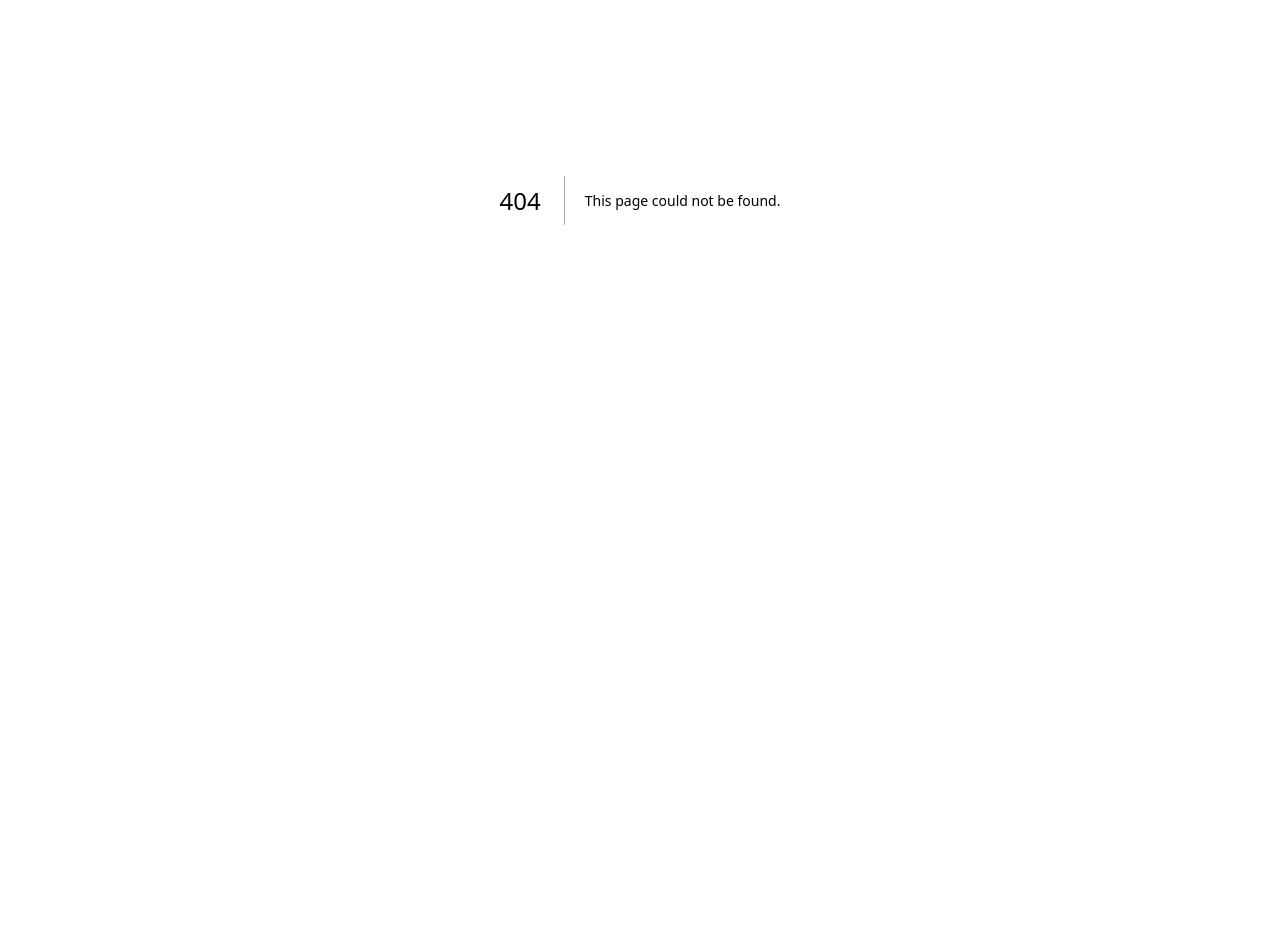
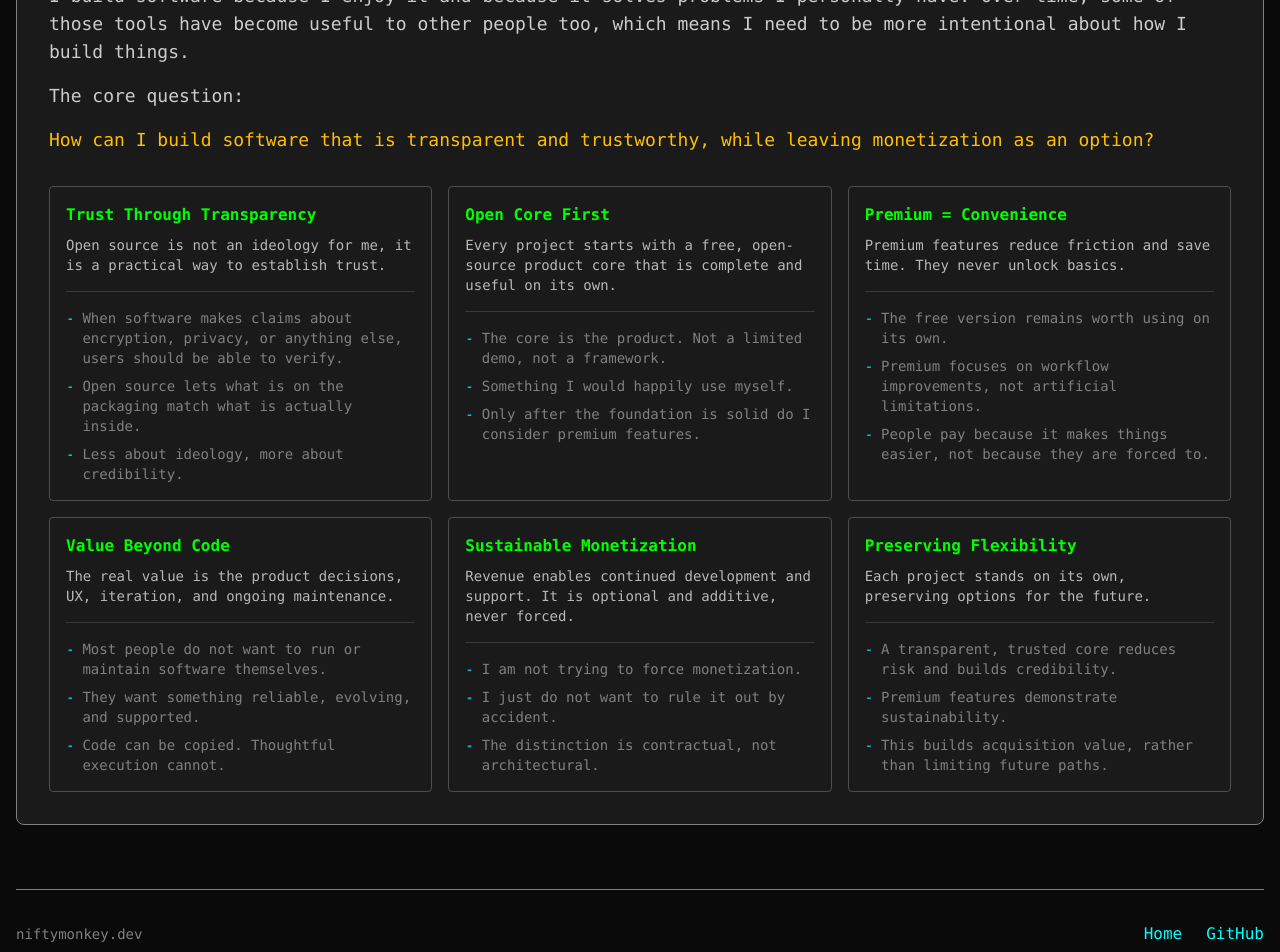
Before and after one commit to niftymonkey/niftymonkey.dev, a Next.js app: page /philosophy in a window 1280 px wide. Before the commit this address had no page. Shown: the part 200-1152 px from the top of the page. Before the commit the page ends 800 px from the top, so only its background shows below. Built offline with nearby package versions, Linux system fonts and the light colour scheme.

Commit message:
feat: add philosophy page with building principles

```diff
--- a/app/page.tsx
+++ b/app/page.tsx
@@ -1,6 +1,7 @@
 'use client';
 
 import { useState, useEffect, useRef } from 'react';
+import Link from 'next/link';
 import { projects } from "@/config/projects.config";
 import { ProjectCard } from "@/components/ProjectCard";
 import { HeroSection } from "@/components/HeroSection";
@@ -56,6 +57,13 @@ export default function Home() {
             <p className="text-terminal-gray text-sm">
               niftymonkey.dev
             </p>
+<div className="flex gap-6">
+              <Link
+                href="/philosophy"
+                className="text-terminal-cyan hover:text-terminal-green transition-colors"
+              >
+                Philosophy
+              </Link>
               <a
                 href="https://github.com/niftymonkey"
                 className="text-terminal-cyan hover:text-terminal-green transition-colors"
@@ -65,6 +73,7 @@ export default function Home() {
                 GitHub
               </a>
             </div>
+          </div>
 
         </footer>
       </main>
--- /dev/null
+++ b/app/philosophy/page.tsx
@@ -0,0 +1,167 @@
+import Link from 'next/link';
+
+interface Principle {
+  id: string;
+  title: string;
+  summary: string;
+  details: string[];
+}
+
+const principles: Principle[] = [
+  {
+    id: 'trust-mechanism',
+    title: 'Trust Through Transparency',
+    summary: 'Open source is not an ideology for me, it is a practical way to establish trust.',
+    details: [
+      'When software makes claims about encryption, privacy, or anything else, users should be able to verify.',
+      'Open source lets what is on the packaging match what is actually inside.',
+      'Less about ideology, more about credibility.',
+    ],
+  },
+  {
+    id: 'open-core',
+    title: 'Open Core First',
+    summary: 'Every project starts with a free, open-source product core that is complete and useful on its own.',
+    details: [
+      'The core is the product. Not a limited demo, not a framework.',
+      'Something I would happily use myself.',
+      'Only after the foundation is solid do I consider premium features.',
+    ],
+  },
+  {
+    id: 'premium-convenience',
+    title: 'Premium = Convenience',
+    summary: 'Premium features reduce friction and save time. They never unlock basics.',
+    details: [
+      'The free version remains worth using on its own.',
+      'Premium focuses on workflow improvements, not artificial limitations.',
+      'People pay because it makes things easier, not because they are forced to.',
+    ],
+  },
+  {
+    id: 'beyond-code',
+    title: 'Value Beyond Code',
+    summary: 'The real value is the product decisions, UX, iteration, and ongoing maintenance.',
+    details: [
+      'Most people do not want to run or maintain software themselves.',
+      'They want something reliable, evolving, and supported.',
+      'Code can be copied. Thoughtful execution cannot.',
+    ],
+  },
+  {
+    id: 'sustainable-monetization',
+    title: 'Sustainable Monetization',
+    summary: 'Revenue enables continued development and support. It is optional and additive, never forced.',
+    details: [
+      'I am not trying to force monetization.',
+      'I just do not want to rule it out by accident.',
+      'The distinction is contractual, not architectural.',
+    ],
+  },
+  {
+    id: 'flexibility',
+    title: 'Preserving Flexibility',
+    summary: 'Each project stands on its own, preserving options for the future.',
+    details: [
+      'A transparent, trusted core reduces risk and builds credibility.',
+      'Premium features demonstrate sustainability.',
+      'This builds acquisition value, rather than limiting future paths.',
+    ],
+  },
+];
+
+function PrincipleCard({ principle }: { principle: Principle }) {
+  return (
+    <div className="border border-terminal-gray/50 rounded p-4">
+      <h3 className="text-terminal-green font-bold mb-2">{principle.title}</h3>
+      <p className="text-foreground/80 text-sm">{principle.summary}</p>
+      <ul className="mt-4 space-y-2 text-sm text-terminal-gray border-t border-terminal-gray/30 pt-4">
+        {principle.details.map((detail, i) => (
+          <li key={i} className="flex gap-2">
+            <span className="text-terminal-cyan shrink-0">-</span>
+            <span>{detail}</span>
+          </li>
+        ))}
+      </ul>
+    </div>
+  );
+}
+
+export default function Philosophy() {
+  return (
+    <div className="min-h-screen bg-background text-foreground font-mono">
+      <main className="container mx-auto px-4 pt-8 pb-16">
+        {/* Terminal Window */}
+        <div className="border border-terminal-gray bg-terminal-dark rounded-lg overflow-hidden">
+          {/* Terminal header */}
+          <div className="bg-terminal-gray/20 px-4 py-2 flex items-center gap-2 border-b border-terminal-gray">
+            <div className="flex gap-2">
+              <div className="w-3 h-3 rounded-full bg-red-500"></div>
+              <div className="w-3 h-3 rounded-full bg-yellow-500"></div>
+              <div className="w-3 h-3 rounded-full bg-green-500"></div>
+            </div>
+            <span className="text-terminal-gray text-xs ml-2">~/philosophy</span>
+          </div>
+
+          {/* Content */}
+          <div className="p-6 md:p-8">
+            {/* Header */}
+            <div className="mb-8">
+              <div className="text-terminal-cyan mb-2">&gt; cat README.md</div>
+              <h1 className="text-2xl md:text-3xl font-bold text-terminal-green mb-4">
+                How I Build Software
+              </h1>
+              <div className="text-base md:text-lg space-y-4">
+                <p className="text-foreground/90">
+                  I build software because I enjoy it and because it solves problems I personally have.
+                  Over time, some of those tools have become useful to other people too, which means
+                  I need to be more intentional about how I build things.
+                </p>
+                <p className="text-foreground/90">
+                  The core question:
+                </p>
+                <p className="text-terminal-amber">
+                  How can I build software that is transparent and trustworthy, while leaving monetization
+                  as an option?
+                </p>
+              </div>
+            </div>
+
+            {/* Principles Grid */}
+            <div className="grid grid-cols-1 md:grid-cols-2 lg:grid-cols-3 gap-4">
+              {principles.map((principle) => (
+                <PrincipleCard key={principle.id} principle={principle} />
+              ))}
+            </div>
+
+          </div>
+        </div>
+
+        {/* Footer */}
+        <footer className="mt-16 pt-8 border-t border-terminal-gray">
+          <div className="flex flex-col md:flex-row justify-between items-center gap-4">
+            <p className="text-terminal-gray text-sm">
+              niftymonkey.dev
+            </p>
+            <div className="flex gap-6">
+              <Link
+                href="/"
+                className="text-terminal-cyan hover:text-terminal-green transition-colors"
+              >
+                Home
+              </Link>
+              <a
+                href="https://github.com/niftymonkey"
+                className="text-terminal-cyan hover:text-terminal-green transition-colors"
+                target="_blank"
+                rel="noopener noreferrer"
+              >
+                GitHub
+              </a>
+            </div>
+          </div>
+        </footer>
+      </main>
+    </div>
+  );
+}
```
Lines whose indentation alone changed are shown as unchanged.
